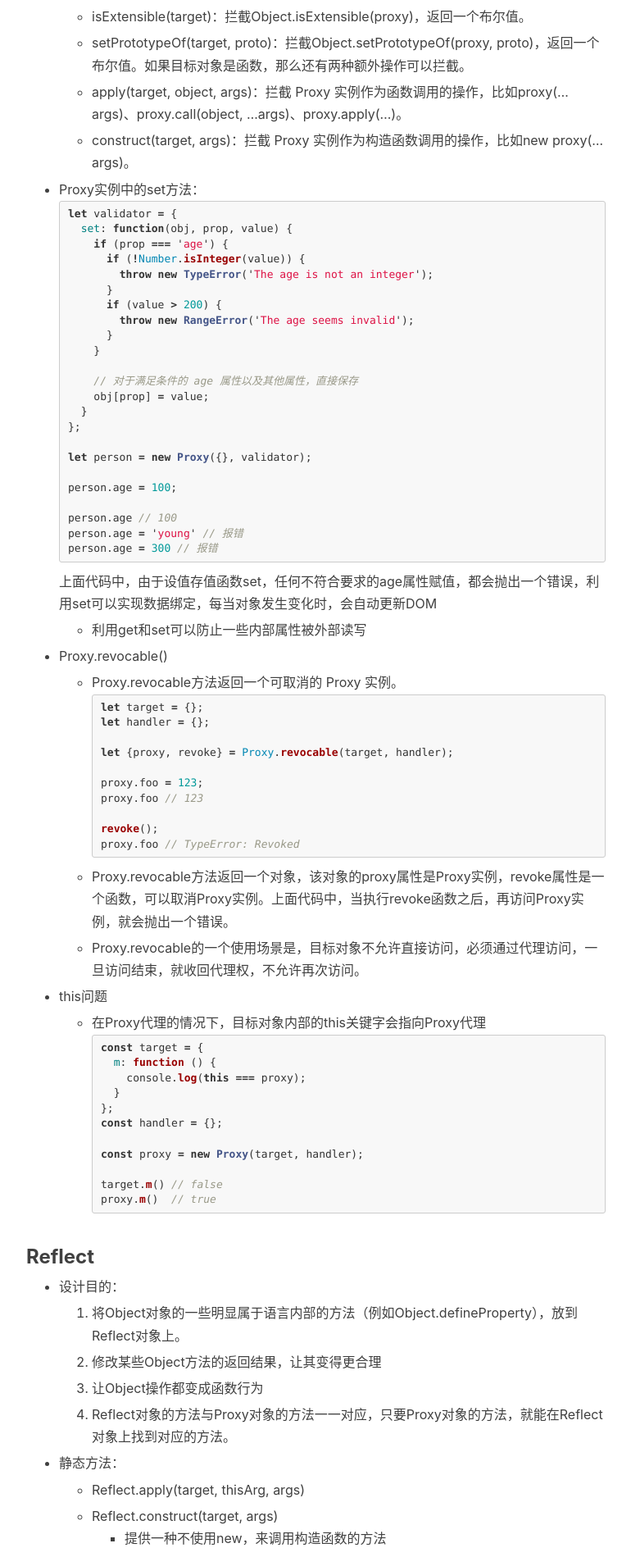
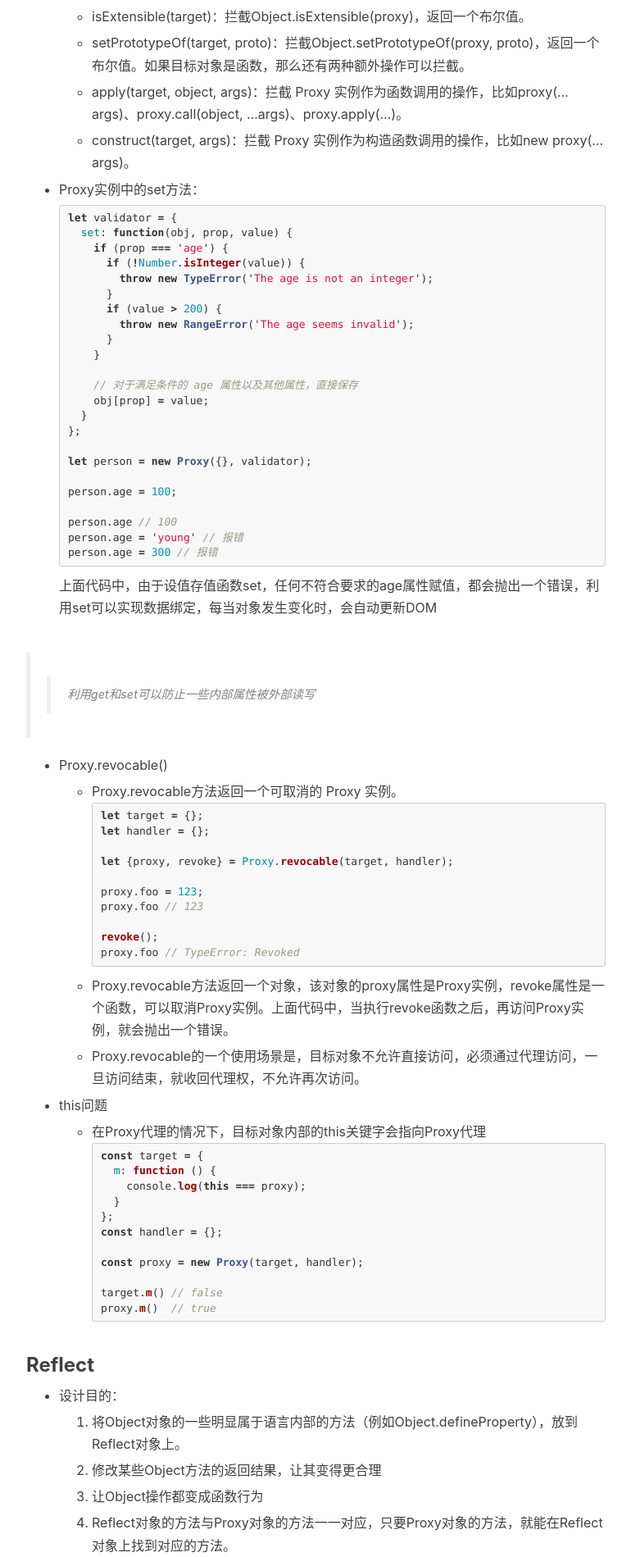
Before and after one commit to Lrenyi/lrenyi.github.io, a Jekyll site: the page built from _posts/2019-08-12-Proxy&Reflect.md, in a window 1280 px wide. Shown: the part 2050-3949 px from the top of the page at 82% size, without its empty margins (233-1003 px from the left). Built offline with Jekyll 4.4.1, drawn with Linux system fonts in a browser that asks for light colours; nearby versions of some CDN libraries; comment, search, counter and statistics services are not loaded.

````diff
--- a/_posts/2019-08-12-Proxy&Reflect.md
+++ b/_posts/2019-08-12-Proxy&Reflect.md
@@ -105,7 +105,8 @@ tags:
     person.age = 300 // 报错
   ```
   上面代码中，由于设值存值函数set，任何不符合要求的age属性赋值，都会抛出一个错误，利用set可以实现数据绑定，每当对象发生变化时，会自动更新DOM
-    *  利用get和set可以防止一些内部属性被外部读写
+
+  >> 利用get和set可以防止一些内部属性被外部读写
 
 
   * Proxy.revocable()
````
